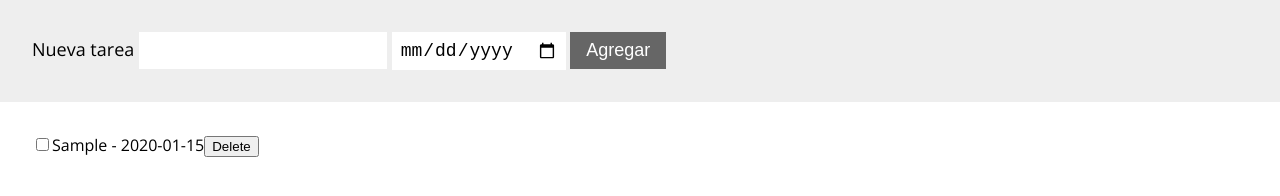
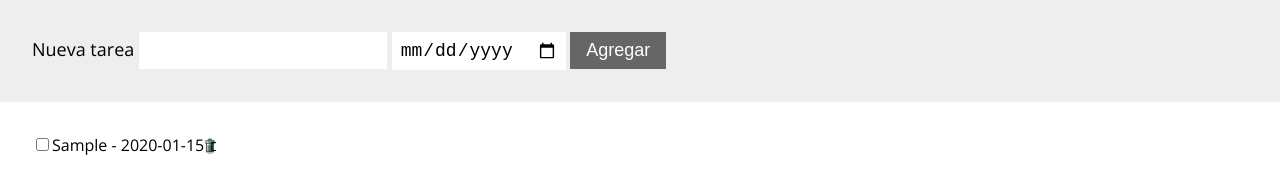
Before and after one commit to Kajoha/taskList, a plain HTML site: page index.html in a window 1280 px wide. Both pictures are taken after typing "Sample", "2020-01-15" into the empty fields and a click on the input "Agregar". Drawn offline with nearby package versions, Linux system fonts and the light colour scheme.

Commit message:
Estilos del boton

```diff
--- a/css/styles.css
+++ b/css/styles.css
@@ -33,3 +33,14 @@ body {
 .task-list__item {
   margin-bottom: 0.5rem;
 }
+
+.task-list__delete {
+  white-space: nowrap;
+  overflow: hidden;
+  background-color: transparent;
+  background-image: url(../img/dump.png);
+  background-size: 12px 15px;
+  border: none;
+  width: 12px;
+  height: 16px;
+}
```
Also changed, not shown: img/dump.png (added).
